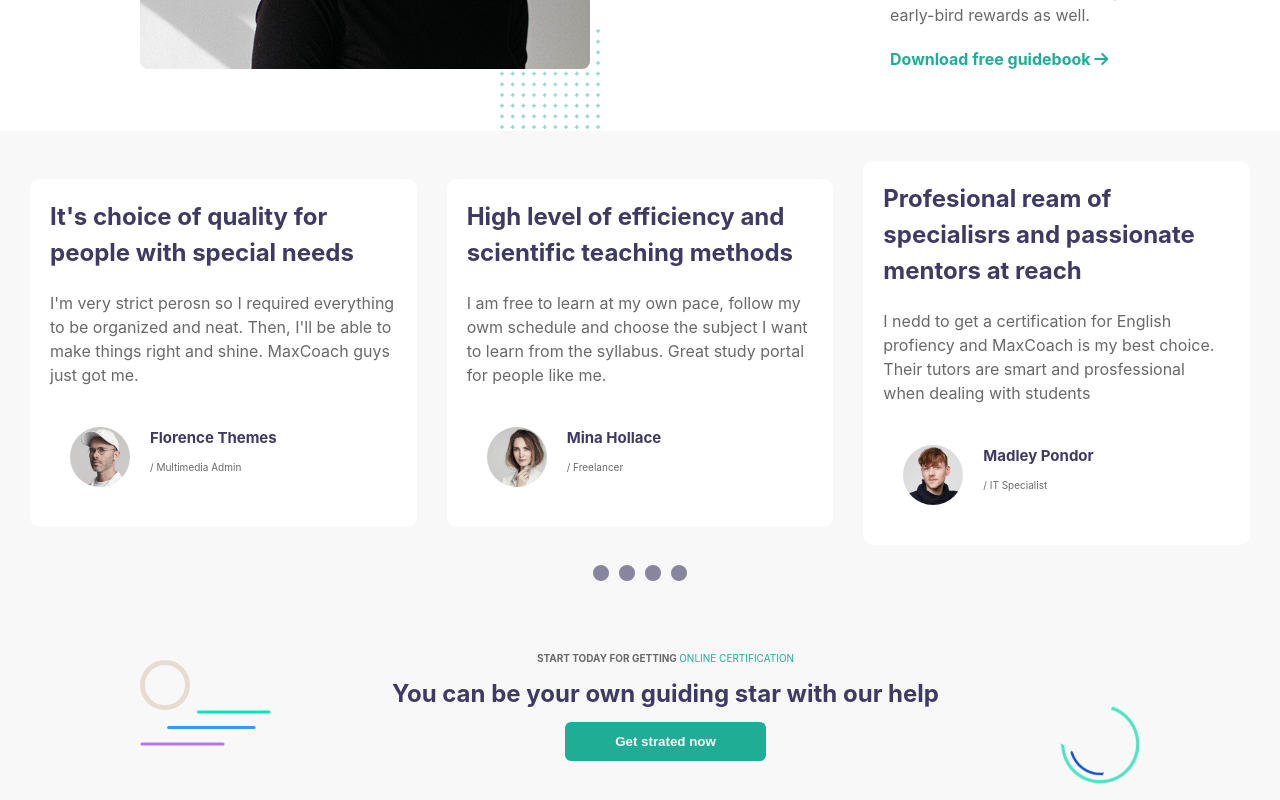
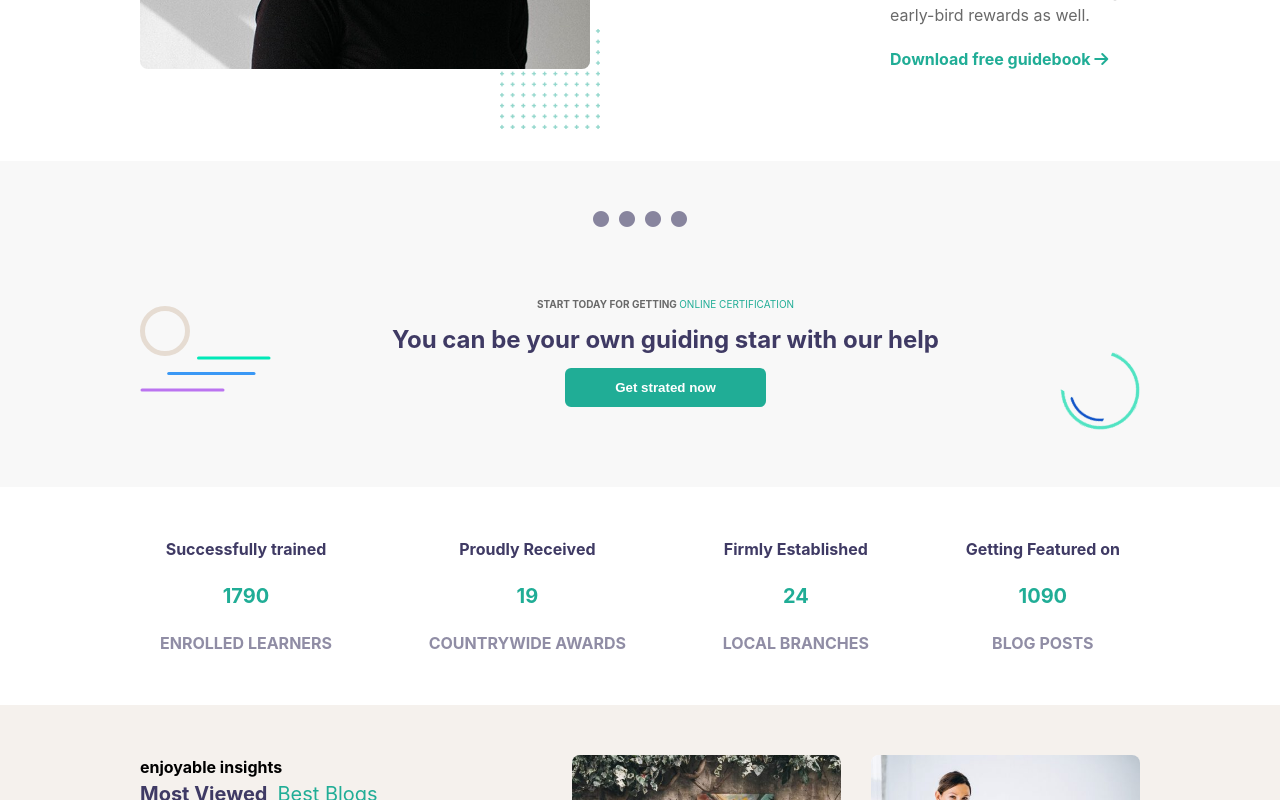
Before and after one commit to GianMarcoPimentel/proj-html-vuejs, a Vue app: page / in a window 1280 px wide. Shown: the part 2500-3300 px from the top of the page. Built offline with nearby package versions, Linux system fonts and the light colour scheme.

Commit message:
Prova slider

```diff
--- a/src/components/AppStart.vue
+++ b/src/components/AppStart.vue
@@ -4,6 +4,8 @@ export default{
 
     data(){
         return {
+            activeProfileIndex : 0,
+
             profiles: [
                 {
                     presentation:"It's choice of quality for people with special needs",
@@ -31,14 +33,17 @@ export default{
         }
     }
 }
+
 </script>
 
 <template>
 <div class="appstart">
     <div class="profile-cards">
         <div
-        v-for="profile in profiles"
+        v-for="(profile,index) in profiles"
+        v-show="index == activeIndexProfile"
         class="cards">
+
             <h2>{{ profile.presentation }}</h2>
             <span>{{ profile.description }}</span>
             <div class="profile">
@@ -86,6 +91,7 @@ export default{
 .appstart{
     background-color: #f8f8f8;
     padding: 30px ;
+    margin-top: 30px;
 }
 .profile-cards{
 
```
